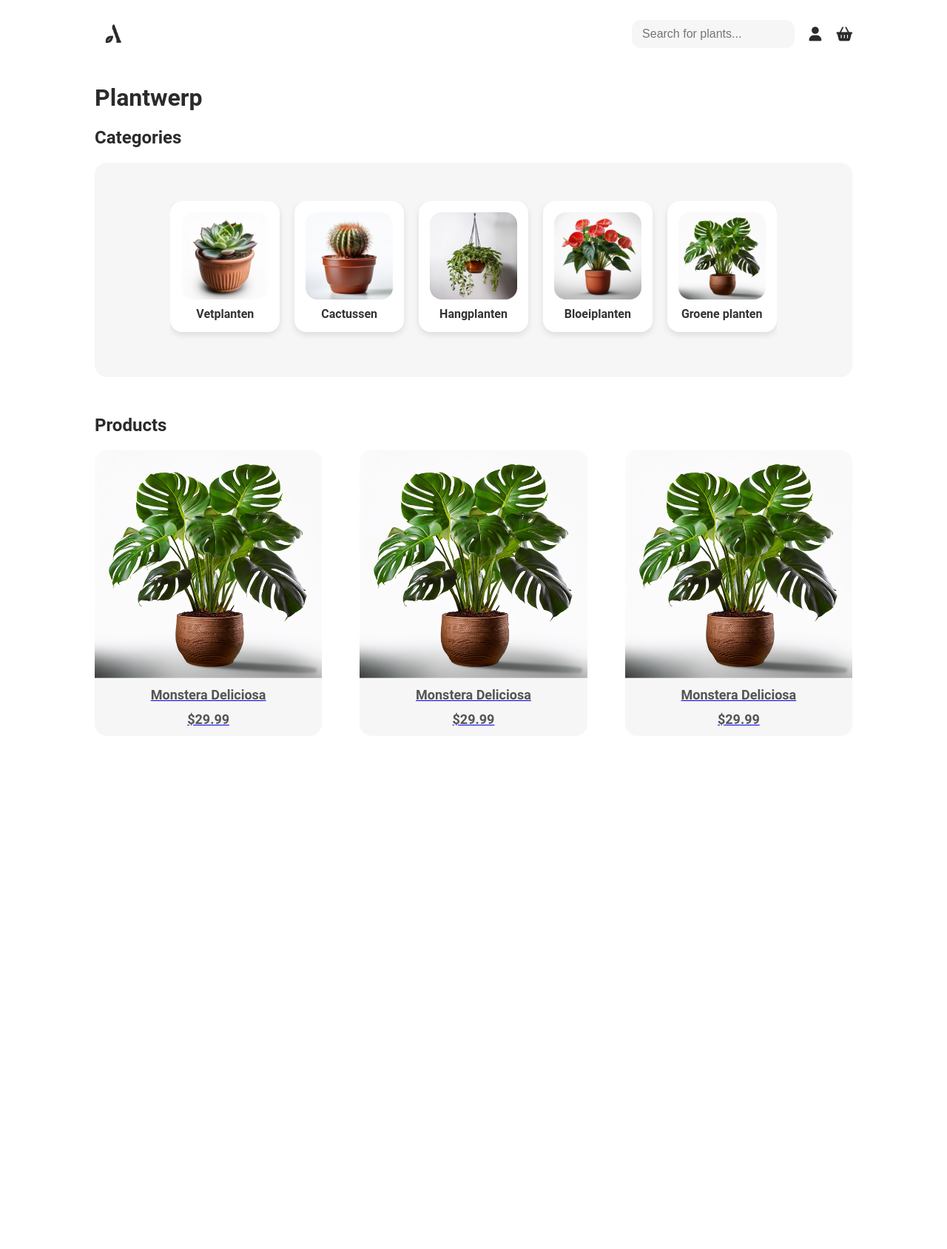
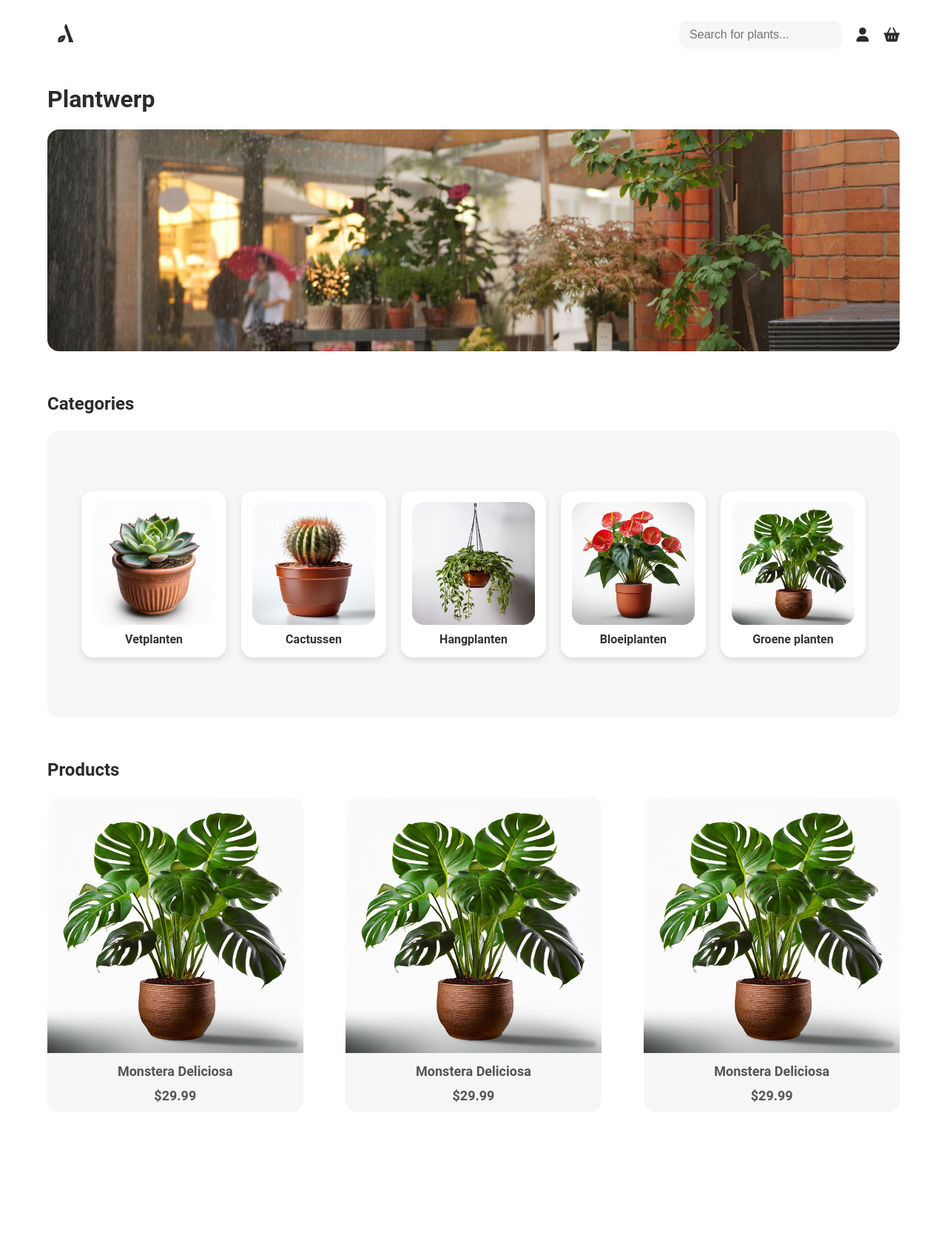
Before and after one commit to kweozz/Plantwep-webshop, a PHP site: page / in a window 1280 px wide. Shown: the whole page at 74% size. Before the commit the page ends 981 px from the top, so only its background shows below. Run offline with PHP 8.4, Linux system fonts and the light colour scheme.

Commit message:
Add login page and enhance navigation; improve layout and styling across multiple pages

```diff
--- a/index.html
+++ b/index.html
@@ -5,15 +5,14 @@
     <meta charset="UTF-8">
     <meta name="viewport" content="width=device-width, initial-scale=1.0">
     <link rel="stylesheet" href="style.css">
-<link rel="stylesheet" href="https://cdnjs.cloudflare.com/ajax/libs/font-awesome/6.0.0-beta3/css/all.min.css">
+    <link rel="stylesheet" href="https://cdnjs.cloudflare.com/ajax/libs/font-awesome/6.0.0-beta3/css/all.min.css">
 
     <title>Plantwerp</title>
 </head>
 
 <body>
     <nav>
-        <img class="logo" src="images/logo-plantwerp.png" alt="Plantwerp Logo">
-
+        <a href="index.html"><img class="logo" src="images/logo-plantwerp.png" alt="Plantwerp Logo"></a>
         <div class="nav-items">
             <input type="text" placeholder=" Search for plants..." class="search-bar">
             <a href="#" class="icon profile-icon" aria-label="Profile">
@@ -26,6 +25,8 @@
     </nav>
 
     <h1>Plantwerp</h1>
+    <div class="hero">
+    </div>
     <h2>Categories</h2>
     <section class="category-section">
         <div class="categories-wrapper">
--- a/product.html
+++ b/product.html
@@ -12,10 +12,9 @@
 
 <body>
     <nav>
-        <img class="logo" src="images/logo-plantwerp.png" alt="Plantwerp Logo">
+        <a href="index.html"><img class="logo" src="images/logo-plantwerp.png" alt="Plantwerp Logo"></a>
         <input type="text" placeholder=" Search for plants..." class="search-bar">
         <div class="nav-items">
-
             <a href="#" class="icon profile-icon" aria-label="Profile">
                 <i class="fas fa-user"></i> <!-- Profile Icon -->
             </a>
@@ -51,6 +50,7 @@
                         <option value="large">Large (+ 10,00)</option>
                     </select>
                 </div>
+
                 <div class="option">
                     <label for="pot">With or without pot:</label>
                     <select name="pot" id="pot">
--- a/style.css
+++ b/style.css
@@ -1,7 +1,7 @@
 body {
     font-family: 'Roboto', sans-serif;
     margin: 0;
-    padding: 0 10%;
+    padding: 0 5% 10%;
     box-sizing: border-box;
     color: #2A2B2A;
 }
@@ -18,6 +18,20 @@ nav {
     align-items: center;
     gap: 20px;
 }
+.hero{
+    height: 300px;
+    overflow-y: hidden;
+    border-radius: 16px;
+    margin-bottom: 5%;
+    background-image: url(/images/plantstore.jpg);
+    background-size: cover;
+    background-position: center;
+}
+.hero-img {
+    width: 100%;
+    object-fit: cover;
+}
+
 .search-bar {
     padding: 10px;
     border: 0px solid #ddd;
@@ -40,8 +54,9 @@ nav {
     color: #267b3a;
     transition: color 0.3s;
 }
+
 .logo {
-    width: 5%;
+    width: 50px;
 }
 
 .categories {
@@ -56,6 +71,7 @@ nav {
     scrollbar-width: none;
     /* Hide scrollbar in Firefox */
     scroll-behavior: smooth;
+    padding: 2% 4%;
 }
 
 h2 {
@@ -64,7 +80,7 @@ h2 {
 }
 
 .category-section {
-    padding: 5% 10%;
+    padding: 5% 0%;
     border-radius: 16px;
     display: flex;
     flex-direction: column;
@@ -89,6 +105,12 @@ h2 {
     transition: opacity 0.3s;
     border-radius: 200px;
     margin: 2%;
+}
+
+.scroll-btn:hover {
+    box-shadow: 0 4px 8px rgba(0, 0, 0, 0.1);
+    transition: transform 0.3s, border 0.3s;
+    scale: 1.05;
 }
 
 .category-card {
@@ -148,6 +170,7 @@ h2 {
     display: flex;
     flex-direction: column;
     justify-content: space-between;
+    text-decoration: none;
 }
 
 .product-card:hover {
@@ -198,9 +221,9 @@ h2 {
 .product-image {
     align-items: center;
     height: 100%;
-
     width: 100%;
     padding-bottom: 10%;
+    justify-content: center;
 }
 
 .product-image img {
@@ -298,6 +321,7 @@ h2 {
 .btn:hover {
     background-color: #267b3a;
 }
+
 /* related products */
 .related-products {
     padding: 5% 0%;
```
Also changed, not shown: login.html (added, +23 -0 lines), images/plantstore.jpg (added).
